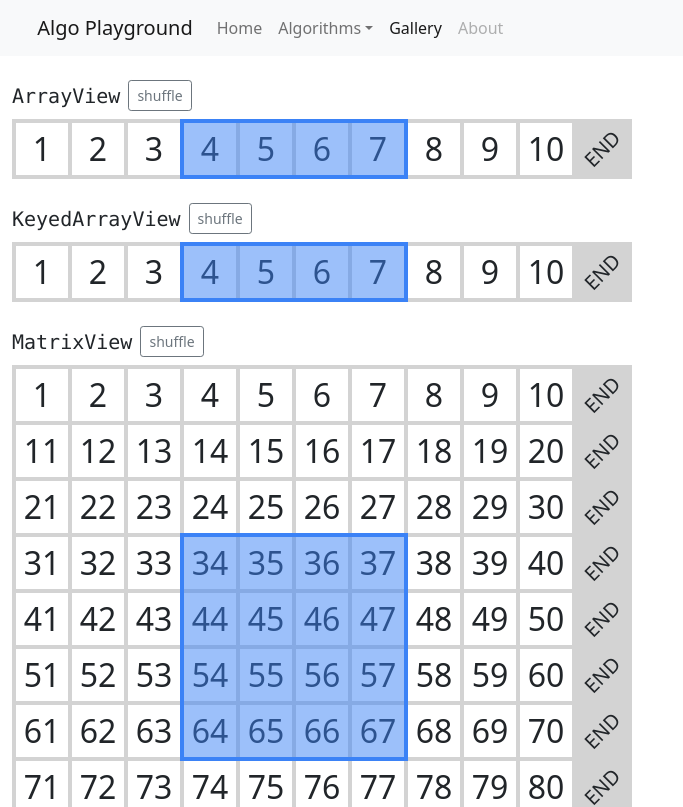
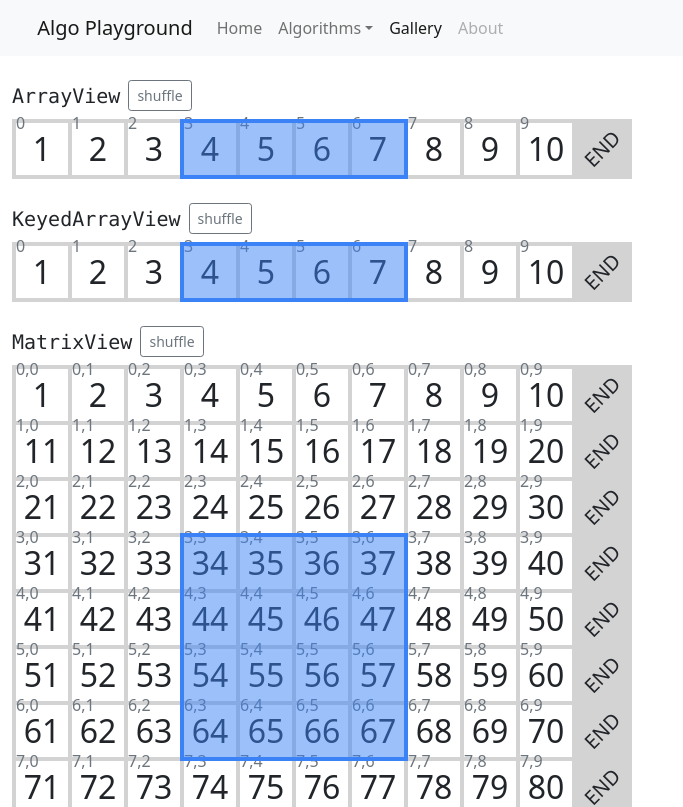
Before and after one commit to zetaraku/algo-playground, a Nuxt app: page /test in a window 1280 px wide. Shown: the top 807 px of the page, without its empty margins (0-683 px from the left). Built offline with nearby package versions, Linux system fonts and the light colour scheme; some icons are missing.

Commit message:
chore: add array/matrix index in test page

```diff
--- a/pages/test.vue
+++ b/pages/test.vue
@@ -72,6 +72,15 @@ function shuffle2d(matrix: any[][]) {
       <ArrayView
         :data="arr1d"
       >
+        <template #item="{ index, value }">
+          <span class="position-absolute top-0 start-0 translate-middle-y text-muted fs-6">
+            {{ index }}
+          </span>
+          <span>
+            {{ value }}
+          </span>
+        </template>
+
         <ArrayViewRangeMarker
           class="marker-color-blue"
           :begin-index="3"
@@ -96,6 +105,15 @@ function shuffle2d(matrix: any[][]) {
       <KeyedArrayView
         :data="keyedArr1d"
       >
+        <template #item="{ index, value }">
+          <span class="position-absolute top-0 start-0 translate-middle-y text-muted fs-6">
+            {{ index }}
+          </span>
+          <span>
+            {{ value }}
+          </span>
+        </template>
+
         <ArrayViewRangeMarker
           class="marker-color-blue"
           :begin-index="3"
@@ -120,6 +138,15 @@ function shuffle2d(matrix: any[][]) {
       <MatrixView
         :data="arr2d"
       >
+        <template #item="{ iIndex, jIndex, value }">
+          <span class="position-absolute top-0 start-0 translate-middle-y text-muted fs-6">
+            {{ iIndex }},{{ jIndex }}
+          </span>
+          <span>
+            {{ value }}
+          </span>
+        </template>
+
         <MatrixViewRangeMarker
           class="marker-color-blue"
           :begin-index="{ i: 3, j: 3 }"
@@ -144,6 +171,15 @@ function shuffle2d(matrix: any[][]) {
       <KeyedMatrixView
         :data="keyedArr2d"
       >
+        <template #item="{ iIndex, jIndex, value }">
+          <span class="position-absolute top-0 start-0 translate-middle-y text-muted fs-6">
+            {{ iIndex }},{{ jIndex }}
+          </span>
+          <span>
+            {{ value }}
+          </span>
+        </template>
+
         <MatrixViewRangeMarker
           class="marker-color-blue"
           :begin-index="{ i: 3, j: 3 }"
```
